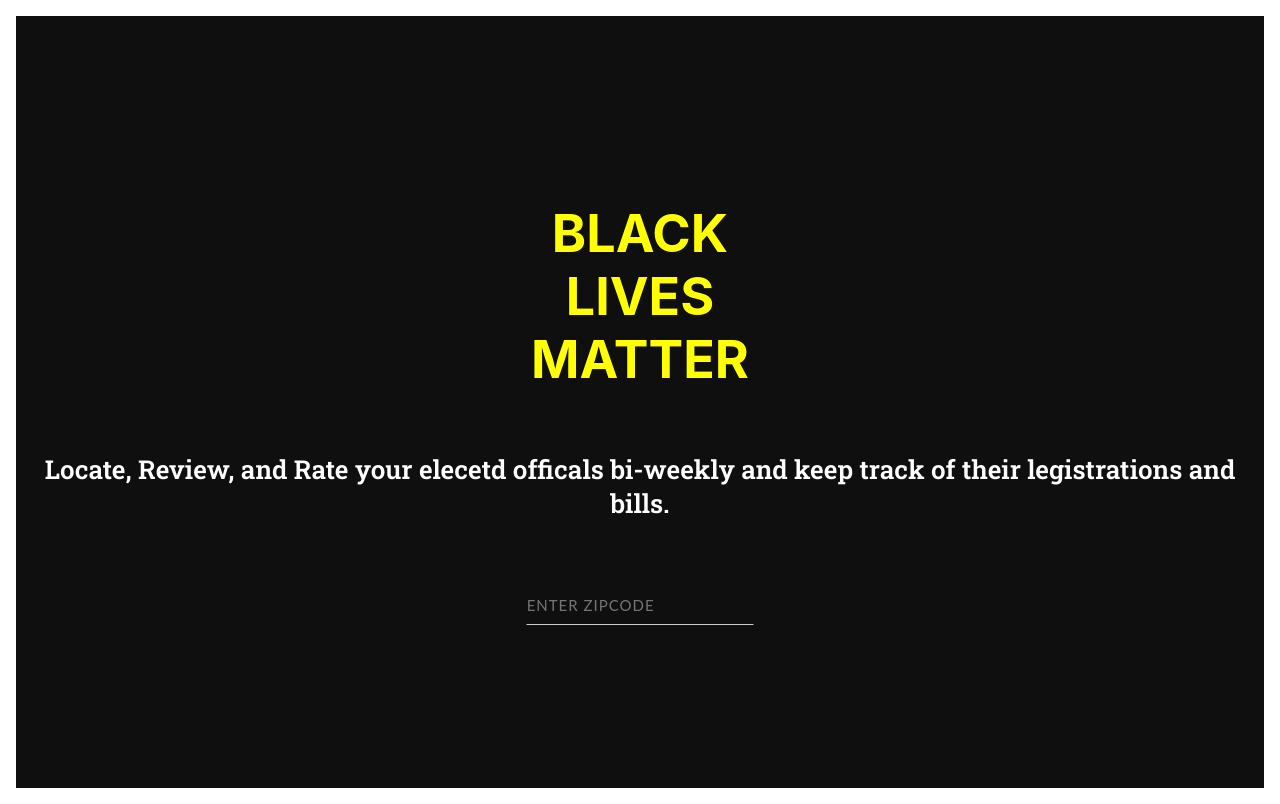
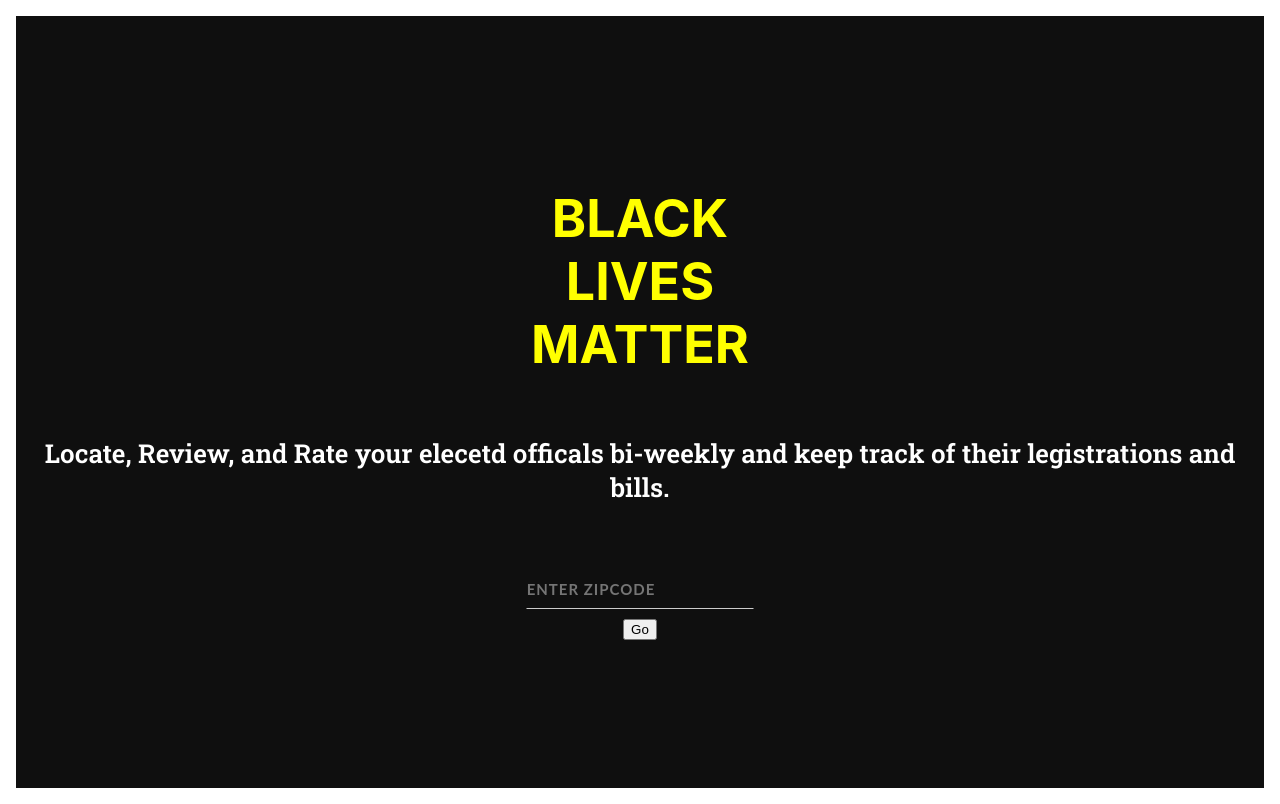
Before and after one commit to dogpatch626/BLMHACK, a React (Create React App) app: page / in a window 1280 px wide. Built offline with nearby package versions, Linux system fonts and the light colour scheme.

Commit message:
go button to next page

```diff
--- a/src/App.css
+++ b/src/App.css
@@ -1,4 +1,5 @@
 @import url('https://fonts.googleapis.com/css2?family=Roboto+Slab:wght@600&display=swap');
+
 
 .base {
   margin: 1em;
@@ -71,7 +72,8 @@
 
 input[type="text"] {
   font: 15px/24px "Lato", Arial, sans-serif;
-  color: #333;
+  color: white;
+  font-weight: bold;
   width: 100%;
   box-sizing: border-box;
   letter-spacing: 1px;
--- a/src/App.js
+++ b/src/App.js
@@ -12,8 +12,13 @@
         <span className="BLM-subtext"> Locate, Review, and Rate your elecetd officals bi-weekly and keep track of their legistrations and bills.</span>
 
         <div class="col-3-zip">
-            <input class="effect-5" type="text" placeholder="ENTER ZIPCODE"/>
+            <form>
+
+            <input class="effect-5" type="text" placeholder="ENTER ZIPCODE" type="text" pattern="[0-9]*"/>
             <span class="focus-border"></span>
+            <button type="sumbit" >Go</button>
+            </form>
+
         </div>
       </header>
       </div>
```
